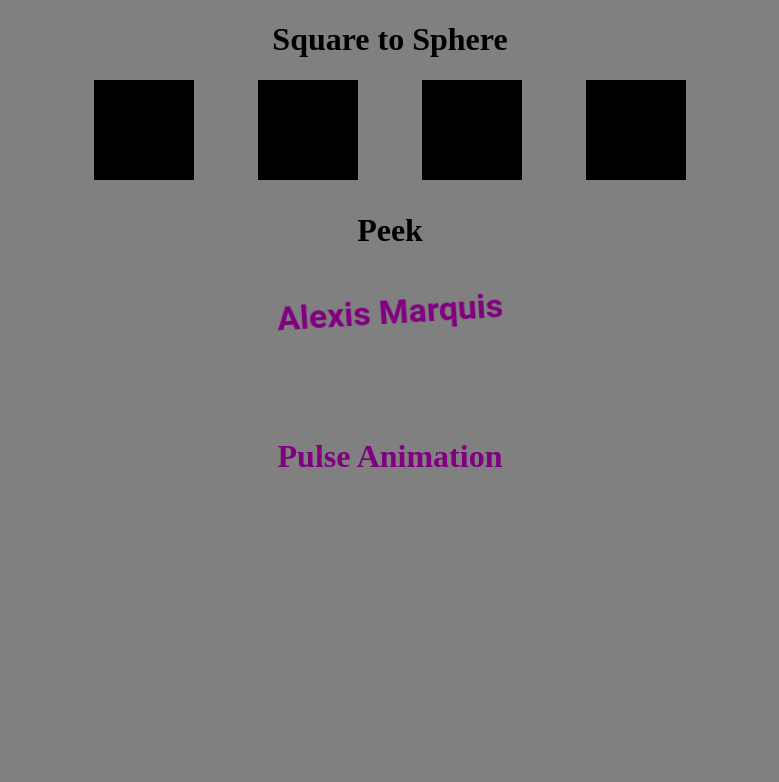
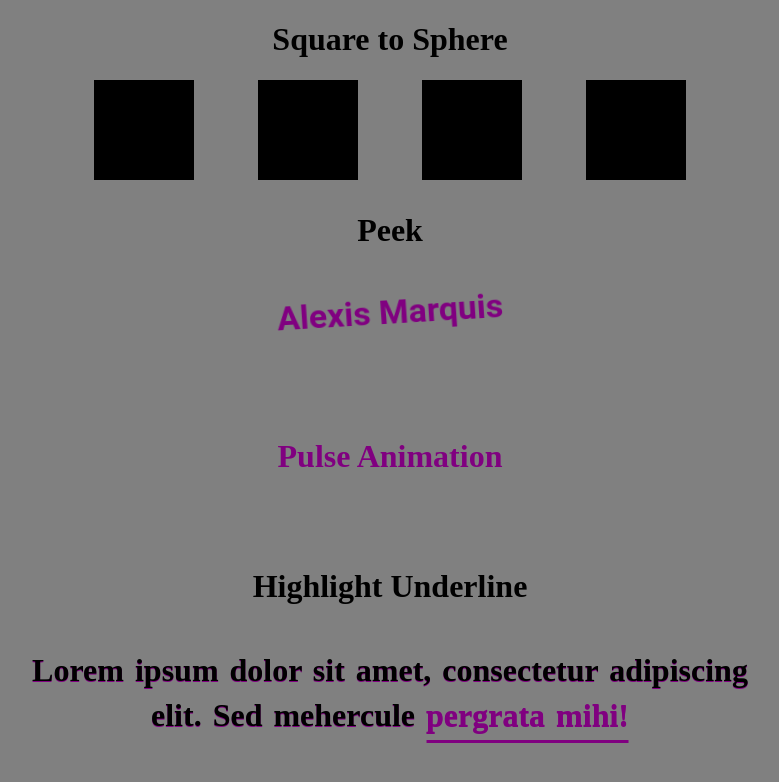
Before and after one commit to Junizfr/dwwm-animateforms, a plain HTML site: page index.html in a window 1280 px wide. Shown: the whole page, without its empty margins (250-1029 px from the left). Drawn offline with Linux system fonts and the light colour scheme.

Commit message:
feat: Highlight underline

```diff
--- a/index.html
+++ b/index.html
@@ -30,5 +30,10 @@
         </svg>
     </div>
 
+    <h1 style="margin-top: 72px;">Highlight Underline</h1>
+    <div class="element highlight-underline">
+        <h1>Lorem ipsum dolor sit amet, consectetur adipiscing elit. Sed mehercule <a class="highlight" href="#"><span>pergrata mihi!</span></a></h1>
+    </div>
+
 </body>
 </html>
--- a/style.css
+++ b/style.css
@@ -96,3 +96,46 @@ h1 {
     }
 
 }
+
+.highlight-underline h1 {
+    line-height: 1.4;
+    word-spacing: 3px;
+    max-width: 45rem;
+    text-shadow: 0px 1px 0px rgb(128, 0, 128);
+}
+
+.highlight {
+    display: inline-block;
+    color: rgb(128, 0, 128);
+    transition: color 250ms, text-shadow 250ms;
+    text-decoration: none;
+    text-shadow: 0px 1px 0px rgba(128, 0, 128, 1);
+
+    position: relative;
+    z-index: 0;
+
+    &::after {
+        position: absolute;
+        z-index: -1;
+        bottom: -5px;
+        left: 50%;
+        transform: translateX(-50%);
+        content: '';
+        width: 100%;
+        height: 3px;
+        background-color: rgb(128, 0, 128);
+        transition: all 250ms;
+    }
+
+    &:hover {
+        color: white;
+        text-shadow: 0px 1px 0px rgba(0, 0, 0, 1);
+
+        &::after {
+            height: 105%;
+            width: 105%;
+        }
+
+    }
+
+}
```
